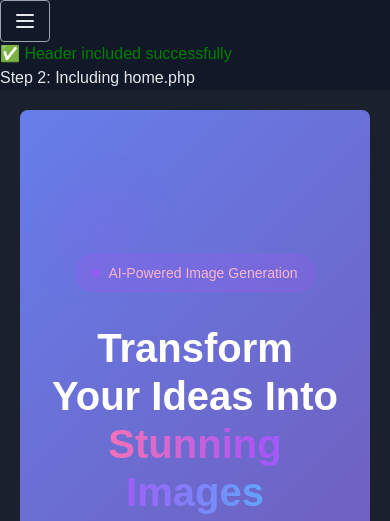
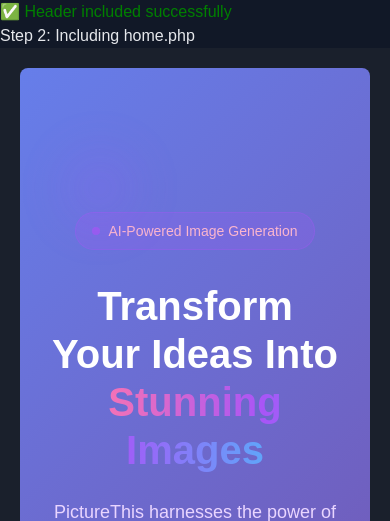
Before and after one commit to theesanm/PictureThis, a PHP site: page /payment/picfePHPMYSQL/cpanel-html-mysql-app/controller_test.php in a window 390 px wide. Shown: the part 115-636 px from the top of the page. Run offline with PHP 8.4, Linux system fonts and the light colour scheme; a user stored in the database is signed in; data comes from the database, SQL or seed files in the repository; data that the repository does not hold is empty; some libraries are stand-ins or nearby versions.

Commit message:
Fix duplicate hamburger menu on mobile - remove duplicate mobile menu elements

```diff
--- a/picfePHPMYSQL/cpanel-html-mysql-app/src/views/header.php
+++ b/picfePHPMYSQL/cpanel-html-mysql-app/src/views/header.php
@@ -224,42 +224,6 @@
         </div>
     </header>
 
-                <!-- Mobile Menu Button -->
-                <button type="button" id="mobile-menu-button" class="md:hidden flex items-center px-3 py-2 border rounded text-gray-200 border-gray-400 hover:text-white hover:border-white">
-                    <svg class="w-6 h-6" fill="none" stroke="currentColor" viewBox="0 0 24 24" xmlns="http://www.w3.org/2000/svg">
-                        <path stroke-linecap="round" stroke-linejoin="round" stroke-width="2" d="M4 6h16M4 12h16M4 18h16"></path>
-                    </svg>
-                </button>
-            </div>
-
-            <!-- Mobile Navigation Menu -->
-                    <div id="mobile-menu" class="md:hidden hidden mt-4 pb-4 border-t border-gray-700 pt-4">
-                <nav class="flex flex-col space-y-2">
-                    <?php // session_start() removed - handled in index.php ?>
-                    <?php if (!empty($_SESSION['user']) || !empty($user)): ?>
-                        <a href="/dashboard" class="px-3 py-2 rounded bg-gray-900 text-gray-100 hover:bg-gray-700">Dashboard</a>
-                        <a href="/generate" class="px-3 py-2 rounded hover:bg-gray-700">Generate</a>
-                        <a href="/gallery" class="px-3 py-2 rounded hover:bg-gray-700">Gallery</a>
-
-                        <!-- Mobile User Info -->
-                        <div class="border-t border-gray-700 pt-4 mt-4">
-                            <div class="flex items-center space-x-3 mb-3">
-                                <a href="/profile" class="flex items-center space-x-2 px-2 py-1 bg-gray-900 rounded hover:bg-gray-700">
-                                    <span class="w-6 h-6 rounded-full bg-yellow-400 flex items-center justify-center text-gray-900 font-bold text-sm">💳</span>
-                                    <span class="text-yellow-300 font-semibold"><?php echo htmlspecialchars($displayCredits); ?></span>
-                                </a>
-                            </div>
-                            <a href="/profile" class="block px-3 py-2 text-sm hover:underline"><?php echo htmlspecialchars($displayName); ?></a>
-                            <a href="/logout" class="block px-3 py-2 text-sm text-pink-400 hover:underline">Logout</a>
-                        </div>
-                    <?php else: ?>
-                        <a href="/login" class="px-3 py-2 rounded bg-purple-600 text-white">Login</a>
-                    <?php endif; ?>
-                </nav>
-            </div>
-        </div>
-    </header>
-
     <script>
         // Mobile menu toggle functionality
         document.addEventListener('DOMContentLoaded', function() {
```
